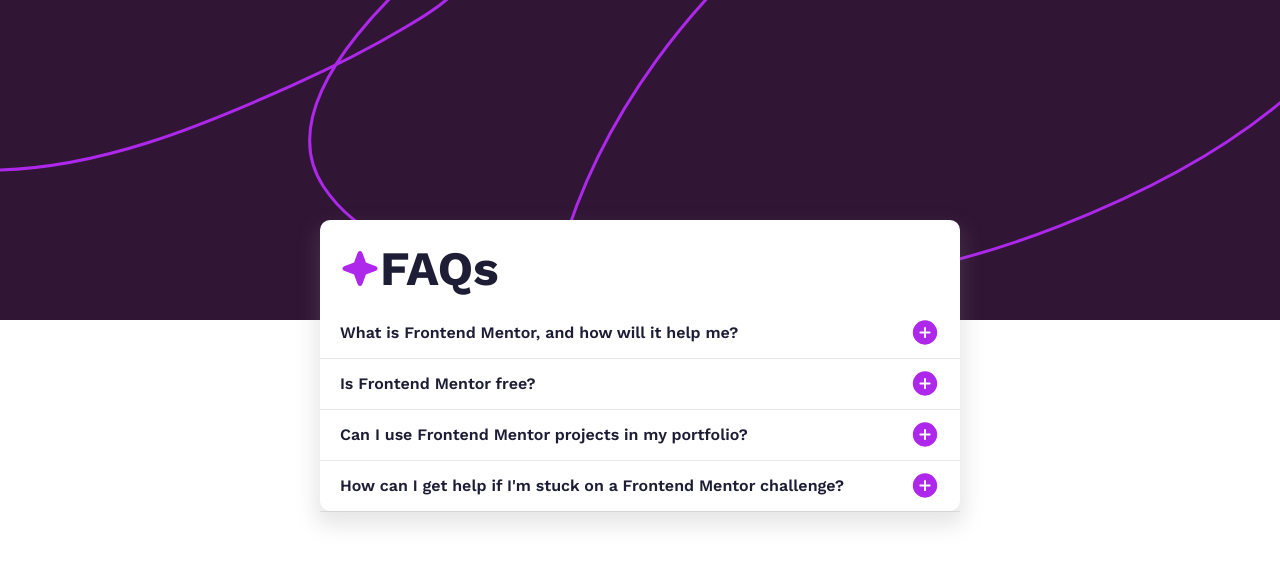
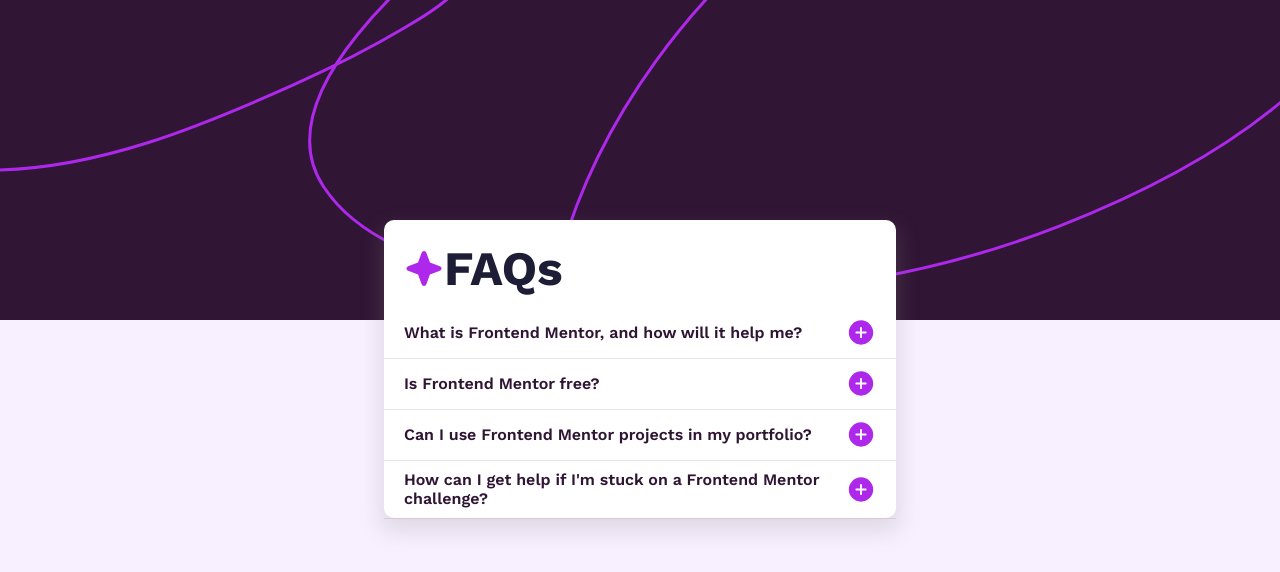
Before and after one commit to harjasae2001/frontend_mentor, a plain HTML site: page faq-accordion-main/index.html in a window 1280 px wide. Drawn offline with nearby package versions, Linux system fonts and the light colour scheme.

Commit message:
Update FAQ accordion styles

```diff
--- a/faq-accordion-main/style.css
+++ b/faq-accordion-main/style.css
@@ -8,6 +8,7 @@ body{
     font-size: 16px;
     font-family: 'Outfit', sans-serif;
 font-family: 'Work Sans', sans-serif;
+background-color:   hsl(275, 100%, 97%);
 }
 .background{
     background-image: url("./assets/images/background-pattern-desktop.svg");
@@ -21,32 +22,39 @@ div{
 }
 main{
     background-color: white;
-    width: 50%;
+    width: 40%;
     border-radius: 10px;
     margin: -100px auto;
     box-shadow: 0px 10px 20px 5px #88888833;
 }
 h1{
-    /* padding: 2rem; */
+
     font-size: 3rem;
     font-weight: 700;
     color: hsl(238, 29%, 16%);
     display: flex;
     align-items: center;
     padding: 20px 20px 10px 20px;
-    /* justify-content: center; */
+
 }
 
 h2{
     font-size: 1rem;
     font-weight: 600;
-    color: hsl(238, 29%, 16%);
+    color:hsl(292, 42%, 14%);
     display: flex;
     align-items: center;
     justify-content: space-between;
     padding: 10px 20px;
     cursor: pointer;
     box-shadow: 0px 1px 0px 0px #88888833;
+}
+
+img{
+    cursor: pointer;
+}
+p{
+    color: hsl(292, 16%, 49%);
 }
 
 .hide{
```
